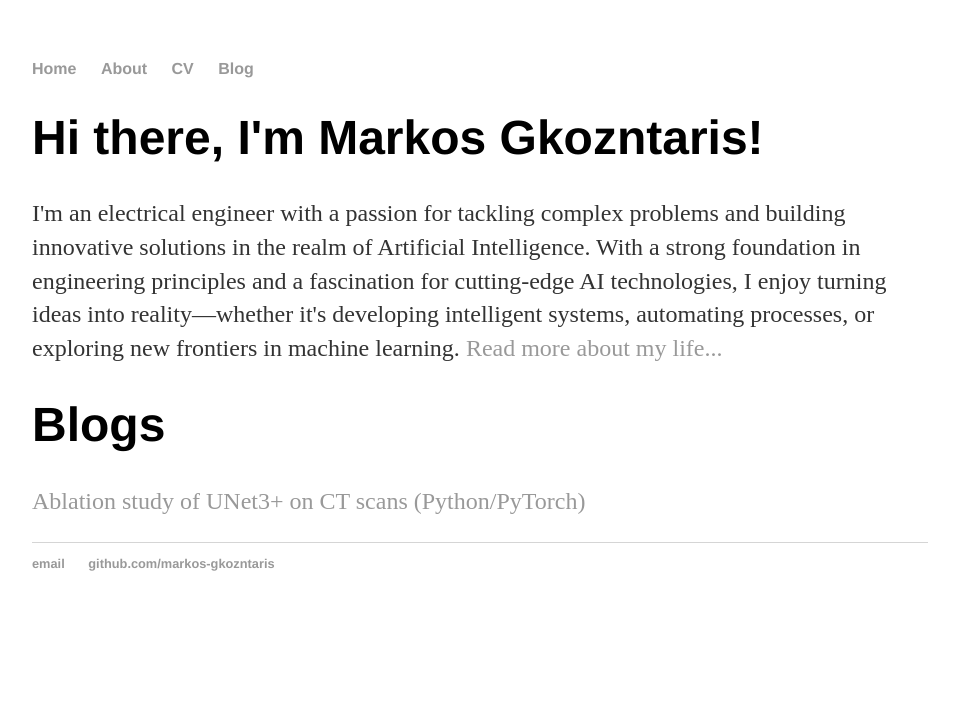
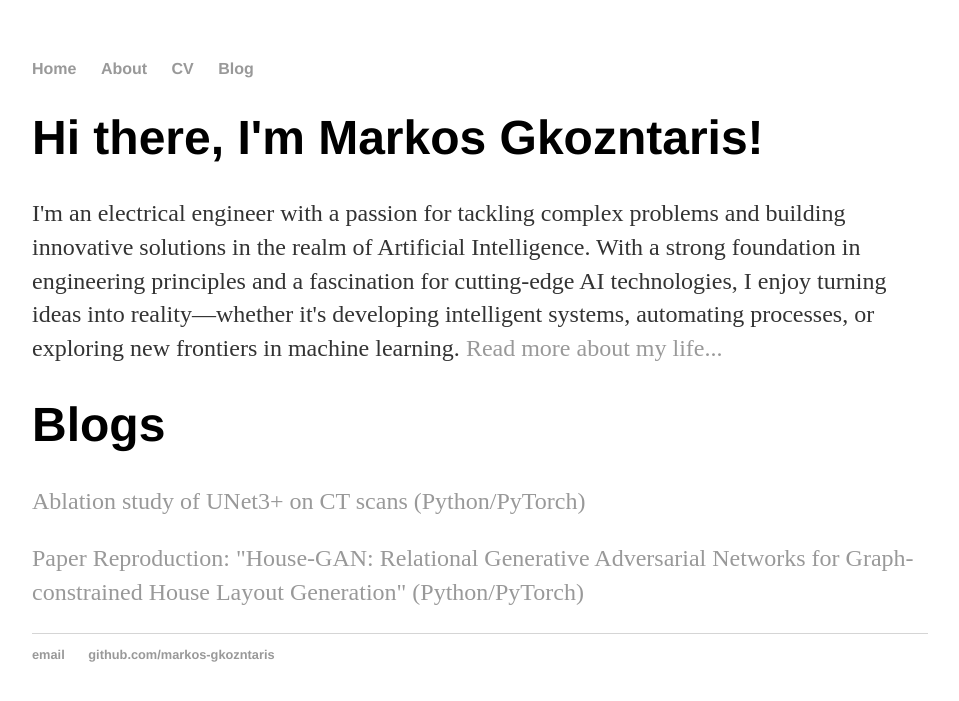
Before and after one commit to markos-gkozntaris/markos-gkozntaris.github.io, a Jekyll site: the page built from index.html, in a window 1280 px wide. Shown: the top 701 px of the page, without its empty margins (160-1119 px from the left). Built offline with Jekyll 4.4.1, drawn with Linux system fonts in a browser that asks for light colours; the list of posts is cut into pages by our own code.

Commit message:
add blog

```diff
--- a/index.html
+++ b/index.html
@@ -7,4 +7,5 @@ title: Markos Gkozntaris
 	<p>I'm an electrical engineer with a passion for tackling complex problems and building innovative solutions in the realm of Artificial Intelligence. With a strong foundation in engineering principles and a fascination for cutting-edge AI technologies, I enjoy turning ideas into reality—whether it's developing intelligent systems, automating processes, or exploring new frontiers in machine learning. <a href="/about">Read more about my life...</a></p>
 	<h1>Blogs</h1>
 	<p><a href="blog/CTscans.html" target="_blank">Ablation study of UNet3+ on CT scans (Python/PyTorch)</a></p> <!-- Add the link to your blog file here -->
+	<p><a href="blog/HouseGAN.html" target="_blank">Paper Reproduction: "House-GAN: Relational Generative Adversarial Networks for Graph-constrained House Layout Generation" (Python/PyTorch)</a></p> <!-- Add the link to your blog file here -->
 </div><!-- /.blurb -->
```
